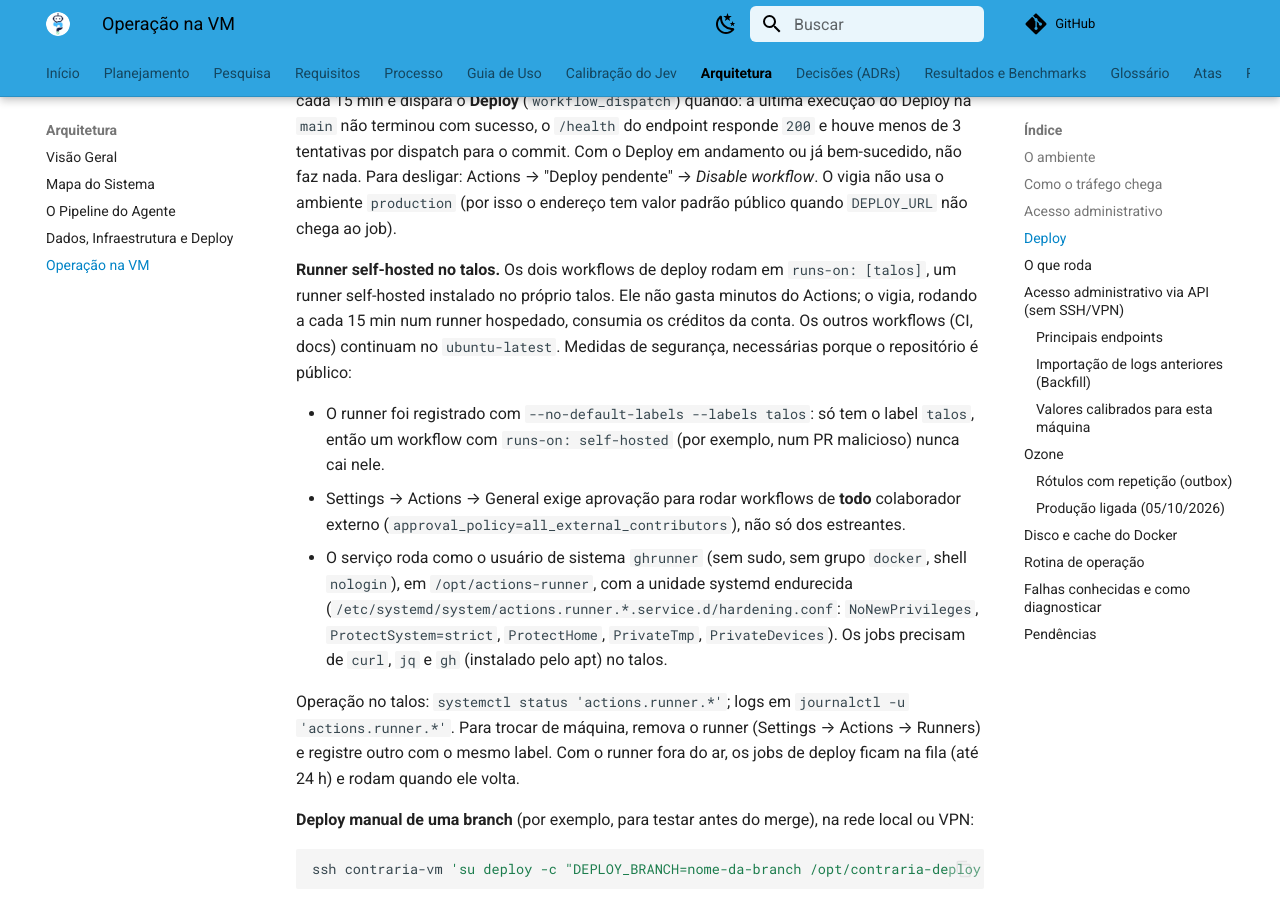
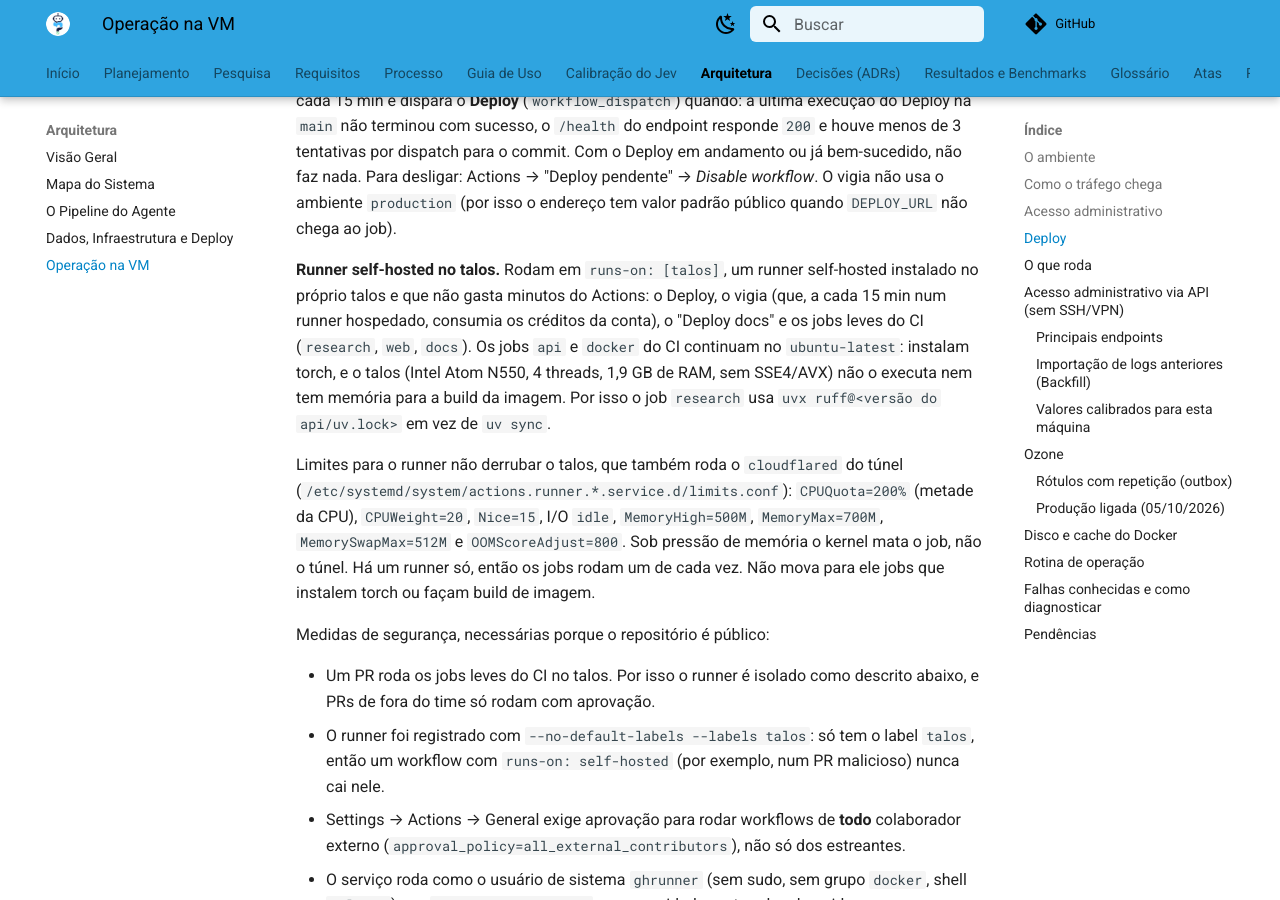
Before and after one commit to moonshinerd/ContrarIA, an MkDocs documentation site: the page built from docs/arquitetura/operacao-vm.md, in a window 1280 px wide and 900 px high, scrolled down 2702 px. Built offline with MkDocs 1.6.1 and Material for MkDocs 9.7.7, drawn with Linux system fonts in a browser that asks for light colours; comment, search, counter and statistics services are not loaded.

Commit message:
ci: jobs leves do CI e o Deploy docs no runner do talos
research, web e docs (CI) e o Deploy docs passam para o runner self-hosted.
research usa uvx com o ruff do uv.lock em vez de uv sync, que instalaria
torch. api e docker ficam no ubuntu-latest: o talos não roda torch. O
runner tem CPU e memória limitadas para não derrubar o cloudflared.

```diff
--- a/docs/arquitetura/operacao-vm.md
+++ b/docs/arquitetura/operacao-vm.md
@@ -96,11 +96,23 @@ responde `200` e houve menos de 3 tentativas por dispatch para o commit. Com o D
 não faz nada. Para desligar: Actions → "Deploy pendente" → *Disable workflow*. O vigia não usa o ambiente `production`
 (por isso o endereço tem valor padrão público quando `DEPLOY_URL` não chega ao job).
 
-**Runner self-hosted no talos.** Os dois workflows de deploy rodam em `runs-on: [talos]`, um runner self-hosted
-instalado no próprio talos. Ele não gasta minutos do Actions; o vigia, rodando a cada 15 min num runner hospedado,
-consumia os créditos da conta. Os outros workflows (CI, docs) continuam no `ubuntu-latest`. Medidas de segurança,
-necessárias porque o repositório é público:
+**Runner self-hosted no talos.** Rodam em `runs-on: [talos]`, um runner self-hosted instalado no próprio talos e
+que não gasta minutos do Actions: o Deploy, o vigia (que, a cada 15 min num runner hospedado, consumia os créditos da
+conta), o "Deploy docs" e os jobs leves do CI (`research`, `web`, `docs`). Os jobs `api` e `docker` do CI continuam no
+`ubuntu-latest`: instalam torch, e o talos (Intel Atom N550, 4 threads, 1,9 GB de RAM, sem SSE4/AVX) não o executa
+nem tem memória para a build da imagem. Por isso o job `research` usa `uvx ruff@<versão do api/uv.lock>` em vez de
+`uv sync`.
 
+Limites para o runner não derrubar o talos, que também roda o `cloudflared` do túnel
+(`/etc/systemd/system/actions.runner.*.service.d/limits.conf`): `CPUQuota=200%` (metade da CPU), `CPUWeight=20`,
+`Nice=15`, I/O `idle`, `MemoryHigh=500M`, `MemoryMax=700M`, `MemorySwapMax=512M` e `OOMScoreAdjust=800`. Sob
+pressão de memória o kernel mata o job, não o túnel. Há um runner só, então os jobs rodam um de cada vez. Não mova
+para ele jobs que instalem torch ou façam build de imagem.
+
+Medidas de segurança, necessárias porque o repositório é público:
+
+- Um PR roda os jobs leves do CI no talos. Por isso o runner é isolado como descrito abaixo, e PRs de fora do time
+  só rodam com aprovação.
 - O runner foi registrado com `--no-default-labels --labels talos`: só tem o label `talos`, então um workflow com
   `runs-on: self-hosted` (por exemplo, num PR malicioso) nunca cai nele.
 - Settings → Actions → General exige aprovação para rodar workflows de **todo** colaborador externo
```
Also changed, not shown: CLAUDE.md (+1 -1 lines), 2 other files.
